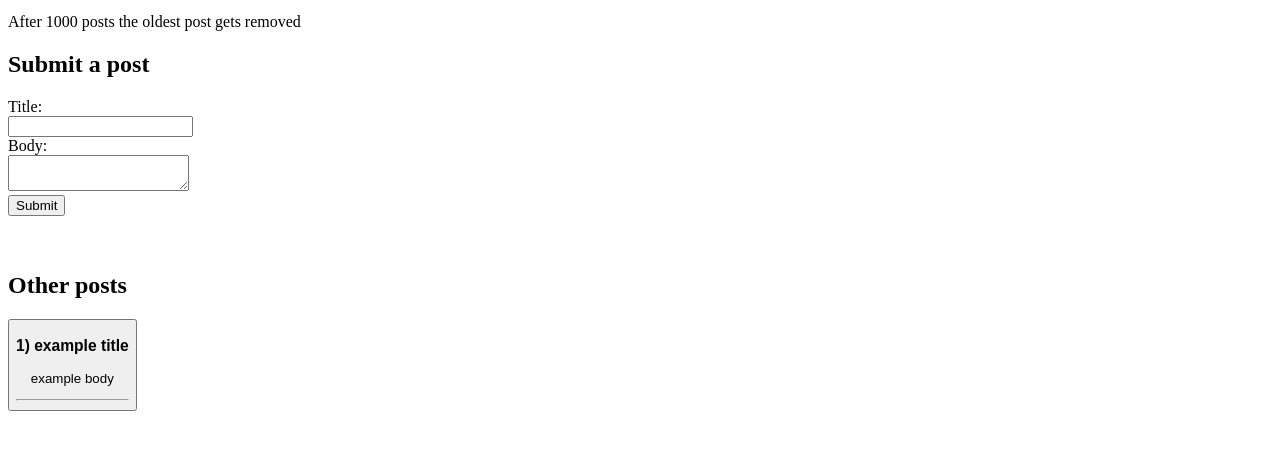
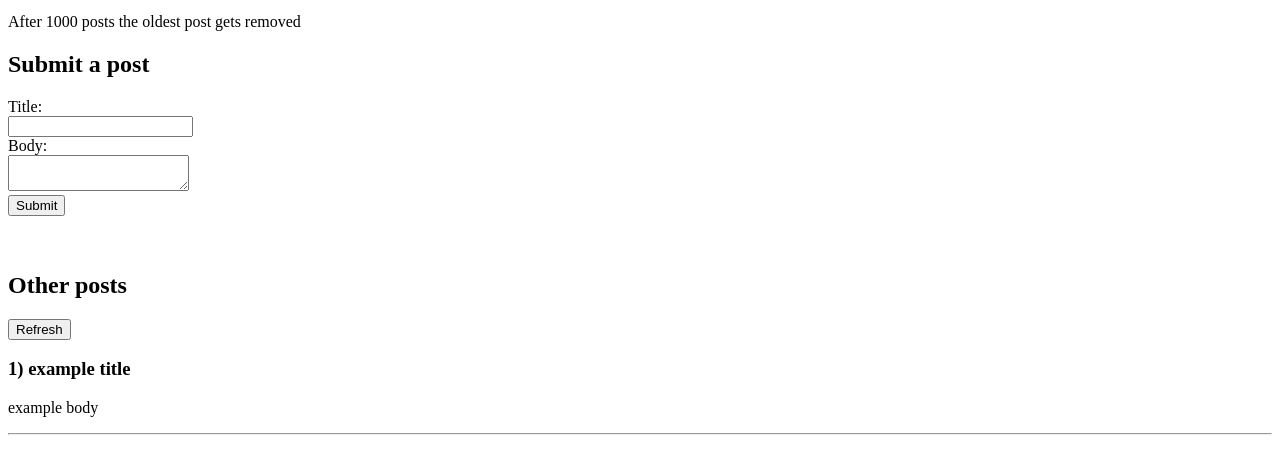
Before and after one commit to vityavv/simple-social-network, a website: page front.html in a window 1280 px wide. Shown: the part 101-574 px from the top of the page. Drawn offline with Linux system fonts and the light colour scheme.

Commit message:
Remember to add a closing quotation mark to the refresh button

```diff
--- a/front.html
+++ b/front.html
@@ -16,7 +16,7 @@
 	<button onClick="submit()">Submit</button><br><b id="end"></b>
 	<br><br>
 	<h2>Other posts</h2>
-	<button onClick="fetchAndDisplayPosts()>Refresh</button>
+	<button onClick="fetchAndDisplayPosts()">Refresh</button>
 	<div id="otherposts">
 
 	</div>
```
